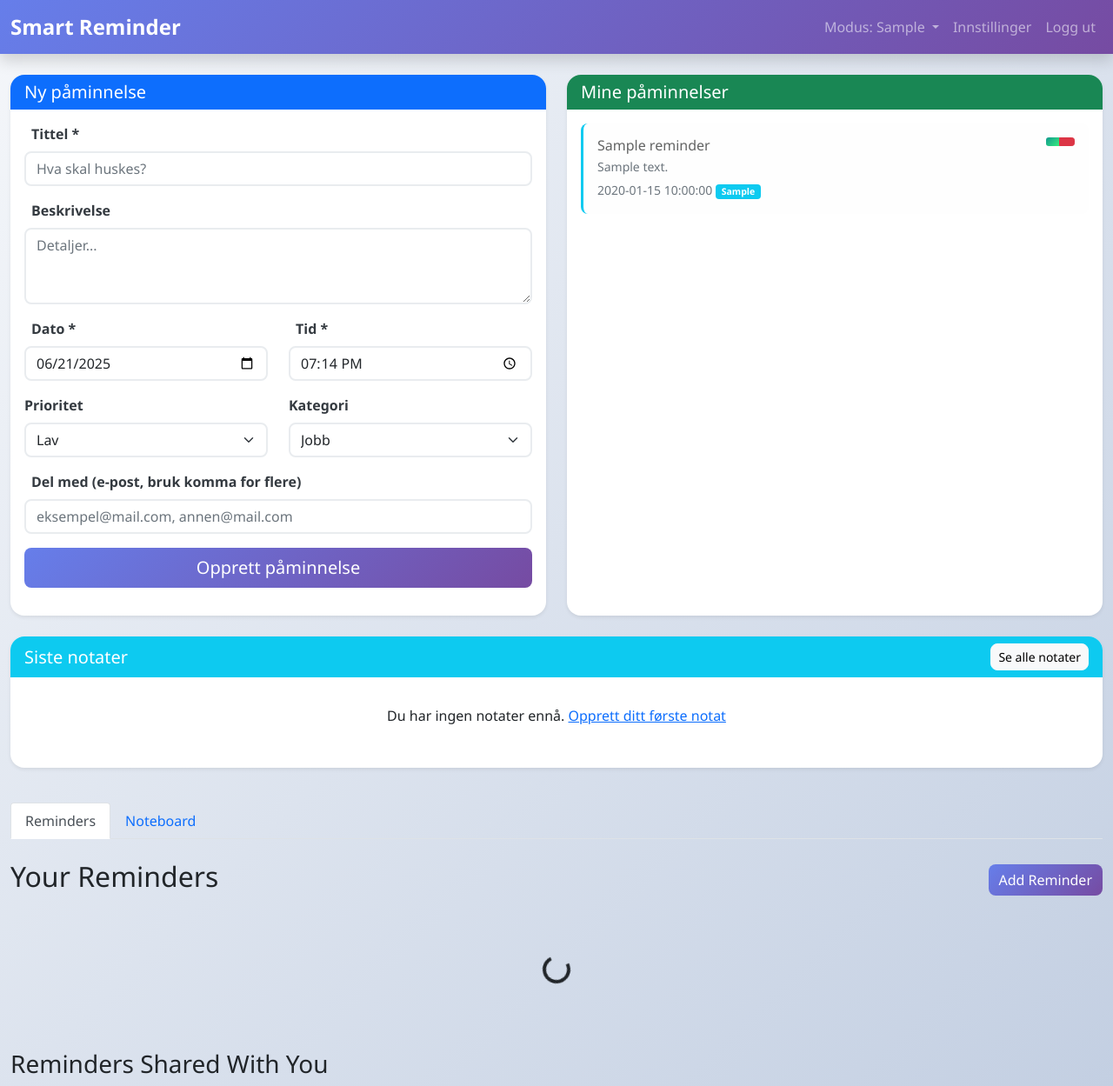
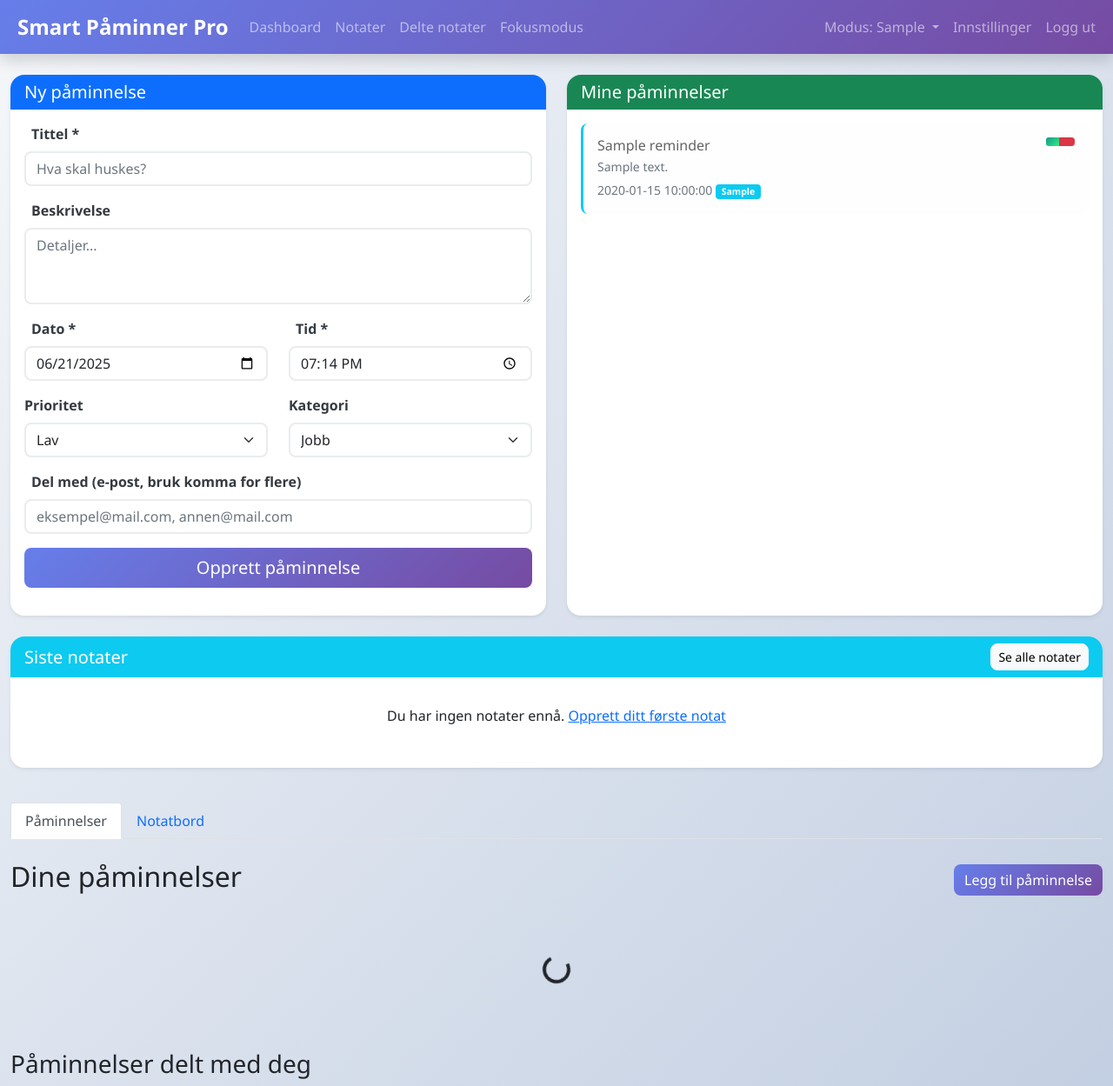
Before and after one commit to GmailHelene/smartremind, a Flask app: page /dashboard in a window 1280 px wide. Shown: the whole page at 87% size. Run offline with Flask 2, Linux system fonts and the light colour scheme; a user stored in the database is signed in; data comes from the database, SQL or seed files in the repository; tables that the repository leaves empty hold one stand-in row (values such as "Sample post"); some libraries are stand-ins or nearby versions.

Commit message:
Add files via upload

```diff
--- a/templates/base.html
+++ b/templates/base.html
@@ -38,8 +38,9 @@
     <nav class="navbar navbar-expand-lg navbar-dark bg-primary">
         <div class="container">
             <a class="navbar-brand" href="{{ url_for('dashboard') if current_user.is_authenticated else url_for('index') }}">
-                Smart Reminder
-            </a>            {% if current_user.is_authenticated %}
+                <i class="fas fa-bell"></i> Smart Påminner Pro
+            </a>
+            {% if current_user.is_authenticated %}
             <button class="add-to-home btn btn-light btn-sm me-2 d-none" style="display: none;">
                 <i class="fas fa-download"></i> Installer app
             </button>
@@ -47,12 +48,36 @@
                 <span class="navbar-toggler-icon"></span>
             </button>
             <div class="collapse navbar-collapse" id="navbarNav">
-                <ul class="navbar-nav ms-auto">                    <li class="nav-item dropdown">                        <a class="nav-link dropdown-toggle" href="#" id="modeDropdown" role="button" data-bs-toggle="dropdown">
-                            Modus: <span id="current-mode">{{ app_mode|default('Standard') }}</span>
+                <ul class="navbar-nav me-auto">
+                    <li class="nav-item">
+                        <a class="nav-link" href="{{ url_for('dashboard') }}">
+                            <i class="fas fa-home"></i> Dashboard
+                        </a>
+                    </li>
+                    <li class="nav-item">
+                        <a class="nav-link" href="{{ url_for('notes') }}">
+                            <i class="fas fa-sticky-note"></i> Notater
+                        </a>
+                    </li>
+                    <li class="nav-item">
+                        <a class="nav-link" href="{{ url_for('shared_notes') }}">
+                            <i class="fas fa-share-alt"></i> Delte notater
+                        </a>
+                    </li>
+                    <li class="nav-item">
+                        <a class="nav-link" href="{{ url_for('focus_mode') }}">
+                            <i class="fas fa-bullseye"></i> Fokusmodus
+                        </a>
+                    </li>
+                </ul>
+                <ul class="navbar-nav">
+                    <li class="nav-item dropdown">
+                        <a class="nav-link dropdown-toggle" href="#" id="modeDropdown" role="button" data-bs-toggle="dropdown">
+                            <i class="fas fa-palette"></i> Modus: <span id="current-mode">{{ app_mode|default('Standard') }}</span>
                         </a>
                         <ul class="dropdown-menu" id="mode-selector">
                             <form id="mode-form" method="POST" action="{{ url_for('set_mode') }}">
-                                {{ csrf_token() }}
+                                <input type="hidden" name="csrf_token" value="{{ csrf_token() }}">
                                 <input type="hidden" name="app_mode" id="app_mode_input">
                             </form>
                             <li><a class="dropdown-item mode-link" data-mode="DEFAULT" href="#">Standard</a></li>
@@ -61,14 +86,32 @@
                             <li><a class="dropdown-item mode-link" data-mode="FOCUS" href="#">Fokusmodus</a></li>
                             <li><a class="dropdown-item mode-link" data-mode="DARK" href="#">Mørk modus</a></li>
                         </ul>
-                    </li><li class="nav-item">
-                        <a class="nav-link" href="{{ url_for('settings') }}">Innstillinger</a>
                     </li>
                     <li class="nav-item">
-                        <a class="nav-link" href="{{ url_for('logout') }}">Logg ut</a>
+                        <a class="nav-link" href="{{ url_for('settings') }}">
+                            <i class="fas fa-cog"></i> Innstillinger
+                        </a>
+                    </li>
+                    <li class="nav-item">
+                        <a class="nav-link" href="{{ url_for('logout') }}">
+                            <i class="fas fa-sign-out-alt"></i> Logg ut
+                        </a>
                     </li>
                 </ul>
             </div>
+            {% else %}
+            <ul class="navbar-nav ms-auto">
+                <li class="nav-item">
+                    <a class="nav-link" href="{{ url_for('login') }}">
+                        <i class="fas fa-sign-in-alt"></i> Logg inn
+                    </a>
+                </li>
+                <li class="nav-item">
+                    <a class="nav-link" href="{{ url_for('register') }}">
+                        <i class="fas fa-user-plus"></i> Registrer deg
+                    </a>
+                </li>
+            </ul>
             {% endif %}
         </div>
     </nav>
--- a/templates/dashboard.html
+++ b/templates/dashboard.html
@@ -265,136 +265,140 @@
     <!-- Tabs and Modals (JS-driven) -->
     <ul class="nav nav-tabs mb-4" id="myTab" role="tablist">
         <li class="nav-item" role="presentation">
-            <button class="nav-link active" id="reminders-tab" data-bs-toggle="tab" data-bs-target="#reminders" type="button" role="tab">Reminders</button>
+            <button class="nav-link active" id="reminders-tab" data-bs-toggle="tab" data-bs-target="#reminders" type="button" role="tab">
+                <i class="fas fa-bell"></i> Påminnelser
+            </button>
         </li>
         <li class="nav-item" role="presentation">
-            <button class="nav-link" id="noteboard-tab" data-bs-toggle="tab" data-bs-target="#noteboard" type="button" role="tab">Noteboard</button>
+            <button class="nav-link" id="noteboard-tab" data-bs-toggle="tab" data-bs-target="#noteboard" type="button" role="tab">
+                <i class="fas fa-clipboard"></i> Notatbord
+            </button>
         </li>
     </ul>
 
     <div class="tab-content" id="myTabContent">
-        <!-- Reminders Tab -->
+        <!-- Påminnelser fane -->
         <div class="tab-pane fade show active" id="reminders" role="tabpanel">
             <div class="d-flex justify-content-between align-items-center mb-3">
-                <h2>Your Reminders</h2>
+                <h2>Dine påminnelser</h2>
                 <button type="button" class="btn btn-primary" data-bs-toggle="modal" data-bs-target="#addReminderModal">
-                    <i class="bi bi-plus"></i> Add Reminder
+                    <i class="fas fa-plus"></i> Legg til påminnelse
                 </button>
             </div>
 
             <div class="row">
                 <div class="col-md-12">
                     <div id="reminders-list" class="list-group mb-4">
-                        <!-- Reminders will be loaded here -->
+                        <!-- Påminnelser vil lastes her -->
                         <div class="text-center py-5" id="reminders-loading">
                             <div class="spinner-border" role="status">
-                                <span class="visually-hidden">Loading...</span>
+                                <span class="visually-hidden">Laster...</span>
                             </div>
                         </div>
                         <div class="text-center py-5 d-none" id="no-reminders">
-                            <p class="lead">No reminders found. Add your first reminder!</p>
+                            <p class="lead">Ingen påminnelser funnet. Legg til din første påminnelse!</p>
                         </div>
                     </div>
                 </div>
 
                 <div class="col-md-12">
-                    <h3>Reminders Shared With You</h3>
+                    <h3>Påminnelser delt med deg</h3>
                     <div id="shared-reminders-list" class="list-group">
-                        <!-- Shared reminders will be loaded here -->
+                        <!-- Delte påminnelser vil lastes her -->
                         <div class="text-center py-5 d-none" id="no-shared-reminders">
-                            <p class="lead">No shared reminders found.</p>
+                            <p class="lead">Ingen delte påminnelser funnet.</p>
                         </div>
                     </div>
                 </div>
             </div>
         </div>
 
-        <!-- Noteboard Tab -->
+        <!-- Notatbord fane -->
         <div class="tab-pane fade" id="noteboard" role="tabpanel">
             <div class="d-flex justify-content-between align-items-center mb-3">
-                <h2>Shared Noteboard</h2>
+                <h2>Delt notatbord</h2>
                 <button type="button" class="btn btn-primary" data-bs-toggle="modal" data-bs-target="#addNoteModal">
-                    <i class="bi bi-plus"></i> Add Note
+                    <i class="fas fa-plus"></i> Legg til notat
                 </button>
             </div>
 
             <div id="notes-list" class="row">
-                <!-- Notes will be loaded here -->
+                <!-- Notater vil lastes her -->
                 <div class="text-center py-5" id="notes-loading">
                     <div class="spinner-border" role="status">
-                        <span class="visually-hidden">Loading...</span>
+                        <span class="visually-hidden">Laster...</span>
                     </div>
                 </div>
                 <div class="text-center py-5 d-none" id="no-notes">
-                    <p class="lead">No notes found. Add your first note to the shared board!</p>
+                    <p class="lead">Ingen notater funnet. Legg til ditt første notat på tavlen!</p>
                 </div>
             </div>
         </div>
     </div>
 
-    <!-- Add Reminder Modal -->
+    <!-- Legg til påminnelse modal -->
     <div class="modal fade" id="addReminderModal" tabindex="-1" aria-hidden="true">
         <div class="modal-dialog">
             <div class="modal-content">
                 <div class="modal-header">
-                    <h5 class="modal-title">Add New Reminder</h5>
-                    <button type="button" class="btn-close" data-bs-dismiss="modal" aria-label="Close"></button>
+                    <h5 class="modal-title">Legg til ny påminnelse</h5>
+                    <button type="button" class="btn-close" data-bs-dismiss="modal" aria-label="Lukk"></button>
                 </div>
                 <div class="modal-body">
                     <form id="add-reminder-form">
                         <div class="mb-3">
-                            <label for="reminder-title" class="form-label">Title</label>
+                            <label for="reminder-title" class="form-label">Tittel</label>
                             <input type="text" class="form-control" id="reminder-title" required>
                         </div>
                         <div class="mb-3">
-                            <label for="reminder-description" class="form-label">Description</label>
+                            <label for="reminder-description" class="form-label">Beskrivelse</label>
                             <textarea class="form-control" id="reminder-description" rows="3"></textarea>
                         </div>
                         <div class="mb-3">
-                            <label for="reminder-date" class="form-label">Date</label>
+                            <label for="reminder-date" class="form-label">Dato</label>
                             <input type="datetime-local" class="form-control" id="reminder-date" required>
                         </div>
                         <div class="mb-3">
-                            <label for="reminder-share" class="form-label">Share with (comma separated emails)</label>
-                            <input type="text" class="form-control" id="reminder-share">
+                            <label for="reminder-share" class="form-label">Del med (kommaseparerte e-poster)</label>
+                            <input type="text" class="form-control" id="reminder-share" placeholder="eks: bruker1@mail.com, bruker2@mail.com">
                         </div>
                     </form>
                 </div>
                 <div class="modal-footer">
-                    <button type="button" class="btn btn-secondary" data-bs-dismiss="modal">Cancel</button>
-                    <button type="button" class="btn btn-primary" id="save-reminder">Save Reminder</button>
+                    <button type="button" class="btn btn-secondary" data-bs-dismiss="modal">Avbryt</button>
+                    <button type="button" class="btn btn-primary" id="save-reminder">Lagre påminnelse</button>
                 </div>
             </div>
         </div>
     </div>
 
-    <!-- Add Note Modal -->
+    <!-- Legg til notat modal -->
     <div class="modal fade" id="addNoteModal" tabindex="-1" aria-hidden="true">
         <div class="modal-dialog">
             <div class="modal-content">
                 <div class="modal-header">
-                    <h5 class="modal-title">Add New Note</h5>
-                    <button type="button" class="btn-close" data-bs-dismiss="modal" aria-label="Close"></button>
+                    <h5 class="modal-title">Legg til nytt notat</h5>
+                    <button type="button" class="btn-close" data-bs-dismiss="modal" aria-label="Lukk"></button>
                 </div>
                 <div class="modal-body">
                     <form id="add-note-form">
                         <div class="mb-3">
-                            <label for="note-title" class="form-label">Title</label>
+                            <label for="note-title" class="form-label">Tittel</label>
                             <input type="text" class="form-control" id="note-title" required>
                         </div>
                         <div class="mb-3">
-                            <label for="note-content" class="form-label">Content</label>
+                            <label for="note-content" class="form-label">Innhold</label>
                             <textarea class="form-control" id="note-content" rows="5" required></textarea>
                         </div>
                         <div class="mb-3">
-                            <label for="note-share" class="form-label">Share with (comma separated emails)</label>
-                            <input type="text" class="form-control" id="note-share">
+                            <label for="note-share" class="form-label">Del med (kommaseparerte e-poster)</label>
+                            <input type="text" class="form-control" id="note-share" placeholder="eks: bruker1@mail.com, bruker2@mail.com">
                         </div>
                     </form>
                 </div>
                 <div class="modal-footer">
-                    <button type="button" class="btn btn-secondary" data-bs-dismiss="modal">Cancel</button>
-                    <button type="button" class="btn btn-primary" id="save-note">Save Note</button>
+                    <button type="button" class="btn btn-secondary" data-bs-dismiss="modal">Avbryt</button>
+                    <button type="button" class="btn btn-primary" id="save-note">Lagre notat</button>
                 </div>
             </div>
         </div>
```
Also changed, not shown: static/js/notes.js (+7 -10 lines), static/js/reminders.js (+12 -17 lines).
